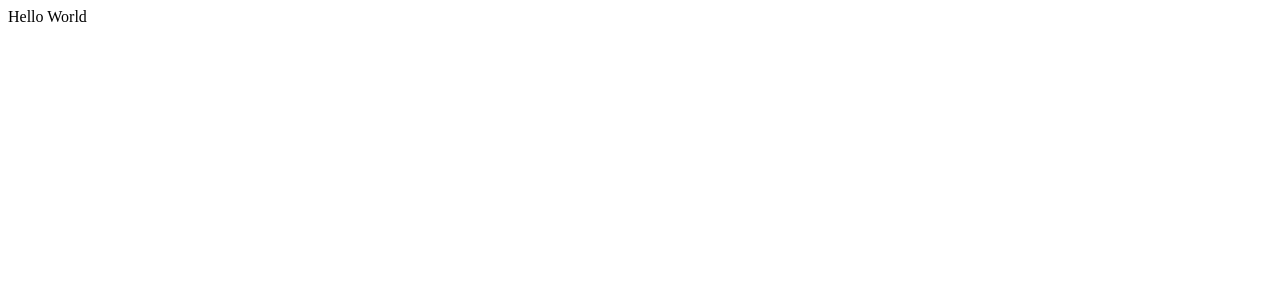
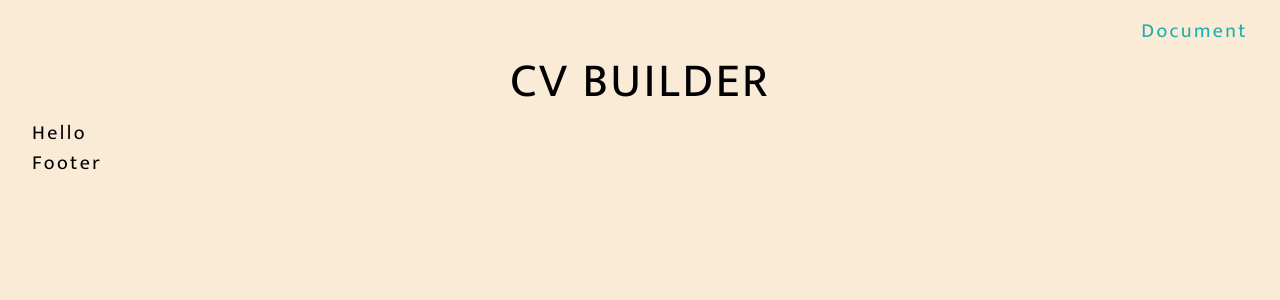
Before and after one commit to tmhuyy/react-cv, a React (Create React App) app in the folder frontend/: page / in a window 1280 px wide. Shown: the top 300 px of the page. Built offline with nearby package versions, Linux system fonts and the light colour scheme.

Commit message:
create directory for Footer, Forms, Header, NavBar, Register. set up App.js. use Link in Navigation Bar. Inside Forms: create Education, Link, PersonalDetail, Profile, Project, Skill directory.

```diff
--- a/frontend/src/App.css
+++ b/frontend/src/App.css
@@ -1 +1,19 @@
-/* font-family: 'Mukta', sans-serif; */
+*,
+*::before,
+*::after {
+  box-sizing: border-box;
+  padding: 0;
+  margin: 0;
+}
+
+body {
+  min-height: 100vh;
+  scroll-behavior: smooth;
+  text-rendering: optimizeSpeed;
+  line-height: 1.5;
+  font-family: 'Mukta', sans-serif;
+  padding:1rem 2rem 1rem 2rem;
+  font-size:1.25rem;
+  letter-spacing: 0.15rem;
+  background-color:antiquewhite;
+}
--- a/frontend/src/App.js
+++ b/frontend/src/App.js
@@ -1,10 +1,23 @@
 import './App.css';
+import { BrowserRouter as Router, Routes, Route } from "react-router-dom";
+import Personal from './components/Forms/PersonalDetail/PersonalDetail';
+import Register from './components/Register/Register';
+import Header from './components/Header/Header';
+import Footer from './components/Footer/Footer';
+import NavBar from './components/NavBar/NavBar';
 
 function App() {
   return (
-    <div className="App">
-      Hello World
-    </div>
+    <Router>
+      <NavBar/>
+      <Header/>
+      <Routes>
+        <Route path="/" element={ <Personal/> }></Route>
+        <Route path="/how-to-use" element=""></Route>
+        <Route path="/register" element={ <Register/> }></Route>
+      </Routes>
+      <Footer/>
+    </Router>
   );
 }
 
--- /dev/null
+++ b/frontend/src/components/Footer/Footer.jsx
@@ -0,0 +1,9 @@
+const Footer = () => {
+    return (
+        <footer className="footer-container">
+            Footer
+        </footer>
+     );
+}
+
+export default Footer;
--- /dev/null
+++ b/frontend/src/components/Forms/PersonalDetail/PersonalDetail.jsx
@@ -0,0 +1,9 @@
+const Personal = () => {
+    return (
+        <>
+            Hello
+        </>
+     );
+}
+
+export default Personal;
--- /dev/null
+++ b/frontend/src/components/Header/Header.jsx
@@ -0,0 +1,10 @@
+import "./header.css";
+const Header = () => {
+    return (
+        <header className="header-container">
+            CV BUILDER
+        </header>
+     );
+}
+
+export default Header;
--- /dev/null
+++ b/frontend/src/components/Header/header.css
@@ -0,0 +1,4 @@
+.header-container {
+    font-size: 3rem;
+    text-align: center;
+}
--- /dev/null
+++ b/frontend/src/components/NavBar/NavBar.jsx
@@ -0,0 +1,11 @@
+import { Link } from "react-router-dom";
+import "./navbar.css";
+const NavBar = () => {
+    return (
+        <nav className="navbar">
+            <Link to="/how-to-use">Document</Link>
+        </nav>
+     );
+}
+
+export default NavBar;
--- /dev/null
+++ b/frontend/src/components/NavBar/navbar.css
@@ -0,0 +1,14 @@
+.navbar {
+    display: flex;
+    justify-content: flex-end;
+    flex-direction: row;
+}
+
+.navbar > * {
+    text-decoration: none;
+    color: rgb(25, 175, 175)
+}
+
+.navbar  > *:hover {
+    color: teal
+}
--- /dev/null
+++ b/frontend/src/components/Register/Register.jsx
@@ -0,0 +1,9 @@
+const Register = () => {
+    return (
+        <>
+            Hello World
+        </>
+     );
+}
+
+export default Register;
```
